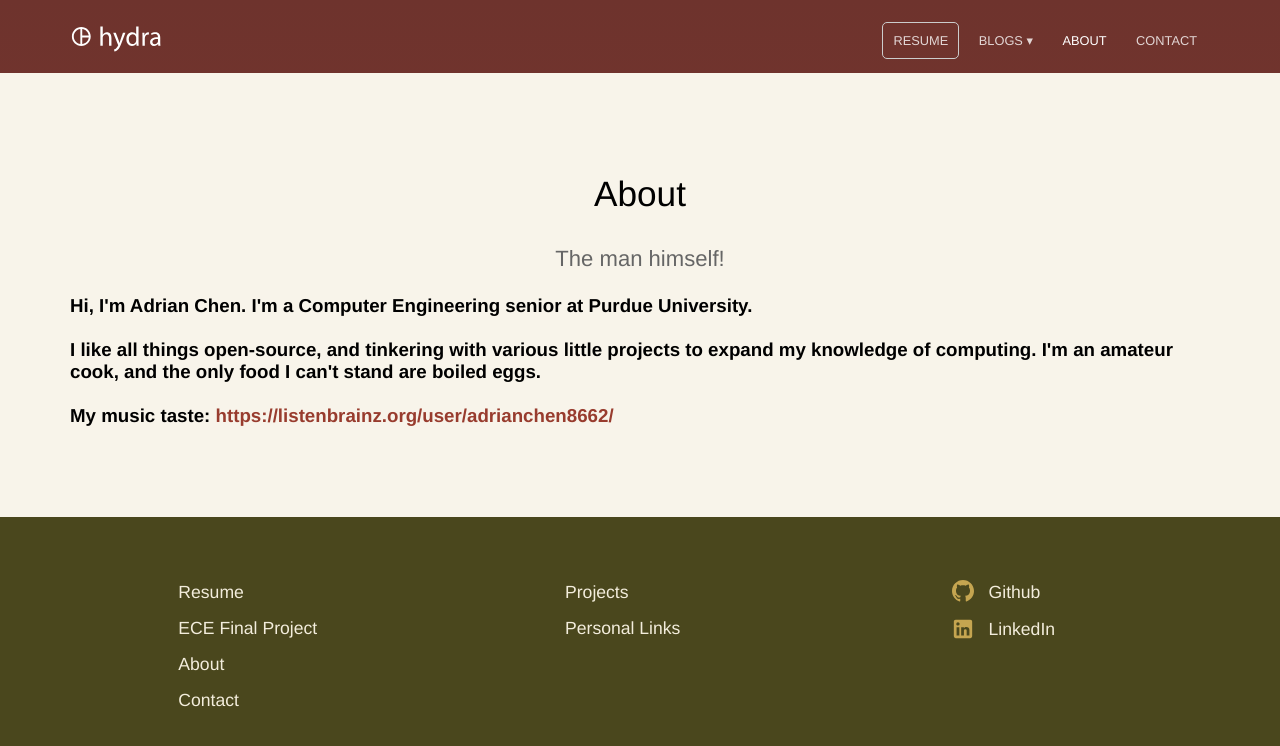
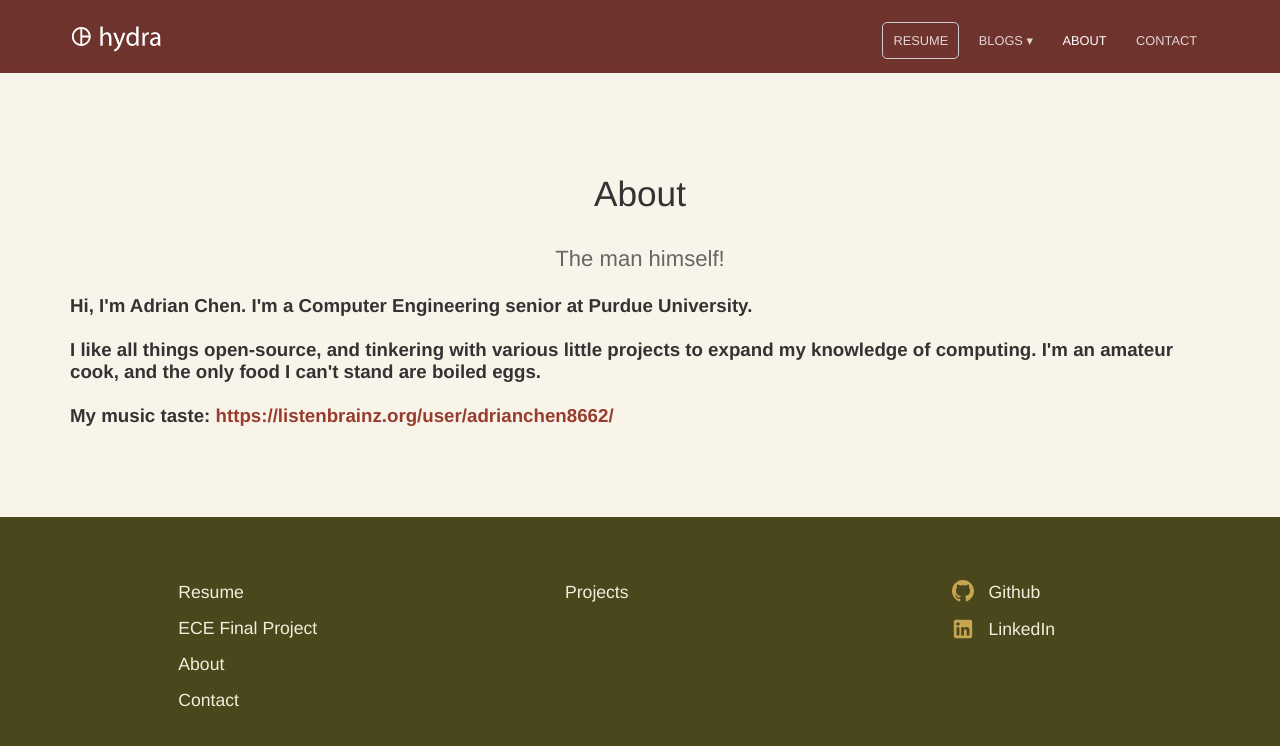
Before and after one commit to adrianchen8662/adrianchen8662.github.io, a Jekyll site: the page built from about.html, in a window 1280 px wide. Shown: the top 746 px of the page. Built offline with Jekyll 4.4.1, drawn with Linux system fonts in a browser that asks for light colours.

Commit message:
Remove Personal Links and set an explicit text color
Delete the Personal Links page, its footer link, and the global button
styles only it used.

Body text had no color of its own, so headings and the About text used
the browser default, which turns white on the cream background when the
browser uses a dark color scheme. Set it to dark grey.

```diff
--- a/_data/footer.yml
+++ b/_data/footer.yml
@@ -10,8 +10,6 @@
 - links:
   - name: Projects
     link: /projects/
-  - name: Personal Links
-    link: /personal/
 - links:
   - name: Github
     link: https://github.com/adrianchen8662/
--- a/_sass/elements.scss
+++ b/_sass/elements.scss
@@ -9,6 +9,7 @@ html, body {
 
 body {
 	font-family: "San Francisco", "Helvetica Neue", "Helvetica", "Arial";
+	color: $text-color;
 }
 
 a {
--- a/_sass/navigation.scss
+++ b/_sass/navigation.scss
@@ -107,7 +107,7 @@ nav {
 	}
 
 	.dropdown-toggle {
-		// Undo the global button styles from staff.scss so this matches the nav links
+		// Reset the browser button styles so this matches the nav links
 		background: none;
 		box-shadow: none;
 		border: 0;
--- a/_sass/staff.scss
+++ b/_sass/staff.scss
@@ -27,36 +27,3 @@
 .clear {
 	clear: both;
 }
-
-button {
-	--c: #{$moss-green}; /* the color*/
-
-	box-shadow: 0 0 0 .1em inset var(--c);
-	--_g: linear-gradient(var(--c) 0 0) no-repeat;
-	background:
-	  var(--_g) calc(var(--_p,0%) - 100%) 0%,
-	  var(--_g) calc(200% - var(--_p,0%)) 0%,
-	  var(--_g) calc(var(--_p,0%) - 100%) 100%,
-	  var(--_g) calc(200% - var(--_p,0%)) 100%;
-	background-size: 50.5% calc(var(--_p,0%)/2 + .5%);
-	outline-offset: .1em;
-	transition: background-size .4s, background-position 0s .4s;
-  }
-  button:hover {
-	--_p: 100%;
-	transition: background-position .4s, background-size 0s;
-  }
-  button:active {
-	box-shadow: 0 0 9e9q inset #0009;
-	background-color: var(--c);
-	color: #fff;
-  }
-
-button {
-	font-family: system-ui, sans-serif;
-	font-size: 10rem;
-	cursor: pointer;
-	padding: .1em .6em;
-	font-weight: bold;
-	border: none;
-  }
--- a/_sass/variables.scss
+++ b/_sass/variables.scss
@@ -10,6 +10,7 @@ $brand-color: $rosewood;
 $secondary-brand-color: $terra-cotta;
 $middle-gradient-color: mix($brand-color, $secondary-brand-color, 95%);
 $background-color: mix($light-golden-olive, #fff, 12%);
+$text-color: #333;
 $link-color: $terra-cotta;
 $link-hover-color: $golden-olive;
 $footer-color: $green-gray;
```
Also changed, not shown: personal.html (deleted, +0 -27 lines).
